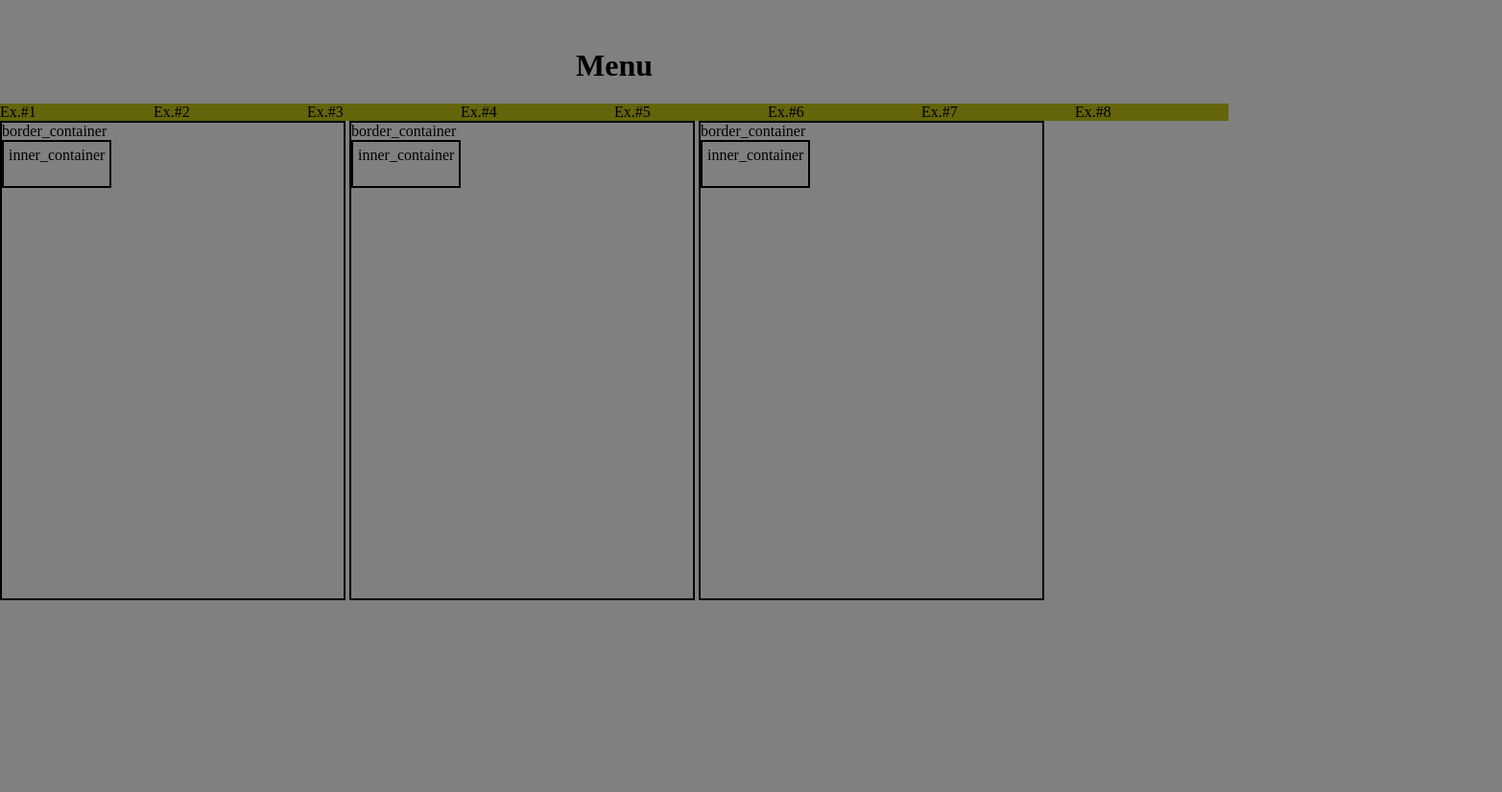
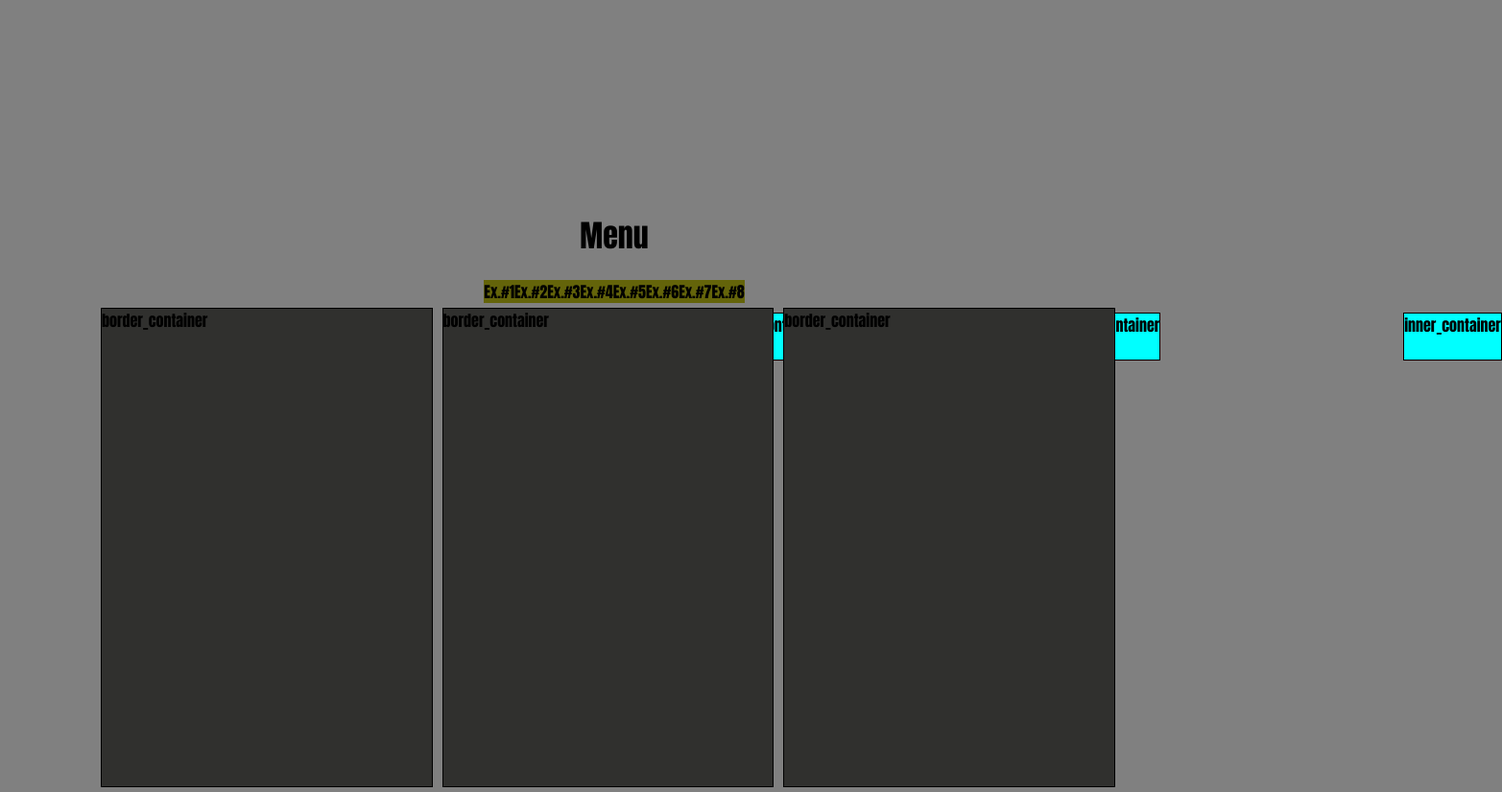
Before and after one commit to kearcec04/mod2_salut, a plain HTML site: page mod2_salut/index.html in a window 1280 px wide. Shown: the whole page at 96% size, 1565 px wide, since content can reach past the window. Before the commit the page ends 800 px from the top, so only its background shows below. Drawn offline with Linux system fonts and the light colour scheme.

Commit message:
zzzzzzzzzzzzzz

```diff
--- a/mod2_salut/index.html
+++ b/mod2_salut/index.html
@@ -64,7 +64,7 @@ p   {
 
     </div>
 
-    <div class="container" id="containerI">border_container<br>
+    <div class="container" id="containerII">border_container<br>
         <div class="container" id="inner_container1">inner_container<br>
 
 
@@ -73,7 +73,7 @@ p   {
 
     </div>
 
-    <div class="container" id="containerI">border_container<br>
+    <div class="container" id="containerIII">border_container<br>
         <div class="container" id="inner_container1">inner_container<br>
 
 
--- a/mod2_salut/zorgcss/container.css
+++ b/mod2_salut/zorgcss/container.css
@@ -1,22 +1,41 @@
 /****container styling****/
 
-.container {
+div.container {
+
     margin: auto;
     padding: 0;
     width: 360px;
     height: 500px;
     box-sizing: border-box;
-    border: 2px solid rgb(0, 0, 0);
+    border: 1px solid rgb(0, 0, 0);
     display:inline-block;
+    float: left;
+    position: relative;
+}
+
+#containerI {
+    background-color:rgb(48, 48, 46)
+}
+
+#containerII {
+    background-color:rgb(48, 48, 46);
+}
+
+#containerIII {
+    background-color:rgb(48, 48, 46)
 }
 
 #inner_container1 {
+    background-color: aqua;
     width:auto;
     height:50px;
-    border: 2px solid rgb(0, 0, 0);
+    border: 1px solid rgb(0, 0, 0);
     box-sizing: border-box;
     margin: 0;
-    padding: 5px;
+    padding: 0px;
+    position: relative;
+    left: 645px;
+    bottom: 20px;
 }
 
 #inner_container2    {
@@ -36,34 +55,65 @@
 
 /****mediaqueries****/
 /*********Desktop Devices*********/
-@media (min-width: 1080px)  {
-    #p1 {
-        width:90%;
+@media (min-width: 992px)  {
+    #containerI {
+        width: 32%;
+        margin:5px;
+        padding:0;
+        float: left;
     }
-    #p2 {
-        width:100 px;
+    #containerII {
+        width:32%;
         height:100 px;
+        margin:5px;
+        padding:0;
+        float: left;
+    }
+    #containerIII   {
+        width: 32%;
+        margin:5px;
+        padding:0;
+        float: left;
     }
 }
 
 /*********tablet devices************/
-@media (min-width: 800px) and (max-width:1079xx)    {
-    #p1 {
+@media (min-width: 768px) and (max-width:991xx)    {
+    #containerI {
         width: 50%;
+        margin:0;
+        padding:0;
+        float: left;
     }
-    #p2 {
-        width: 100px;
+    #containerII {
+        width: 50%;
         height:100px;
+        margin:0;
+        padding:0;
+        float: left;
+    }
+    #containerIII    {
+        margin:0;
+        padding:0;
+        float: left;
     }
 }
 /******mobile devices**********/
-@media (min-width: 500px) and (max-width:799px)   {
-    #p1 {
+@media (min-width: 50px) and (max-width:767px)   {
+    #containerI {
         width: 10%;
+        margin:0;
+        padding:0;
     }
-    #p2 {
+    #containerII {
         width: 100px;
         height: 100px;
+        margin:0;
+        padding:0;
+    }
+    #containerIII   {
+        margin:0;
+        padding:0;
     }
 }
 /********/
--- a/mod2_salut/zorgcss/styles.css
+++ b/mod2_salut/zorgcss/styles.css
@@ -1,7 +1,8 @@
 body    {
-    margin-top: 50px;
-    padding: 0;
+    margin-top: 100px;
+    padding: 100px;
     background-color: grey;
+    font-family:Impact, Haettenschweiler, 'Arial Narrow', sans-serif;
 }
 
 h1  {
```
